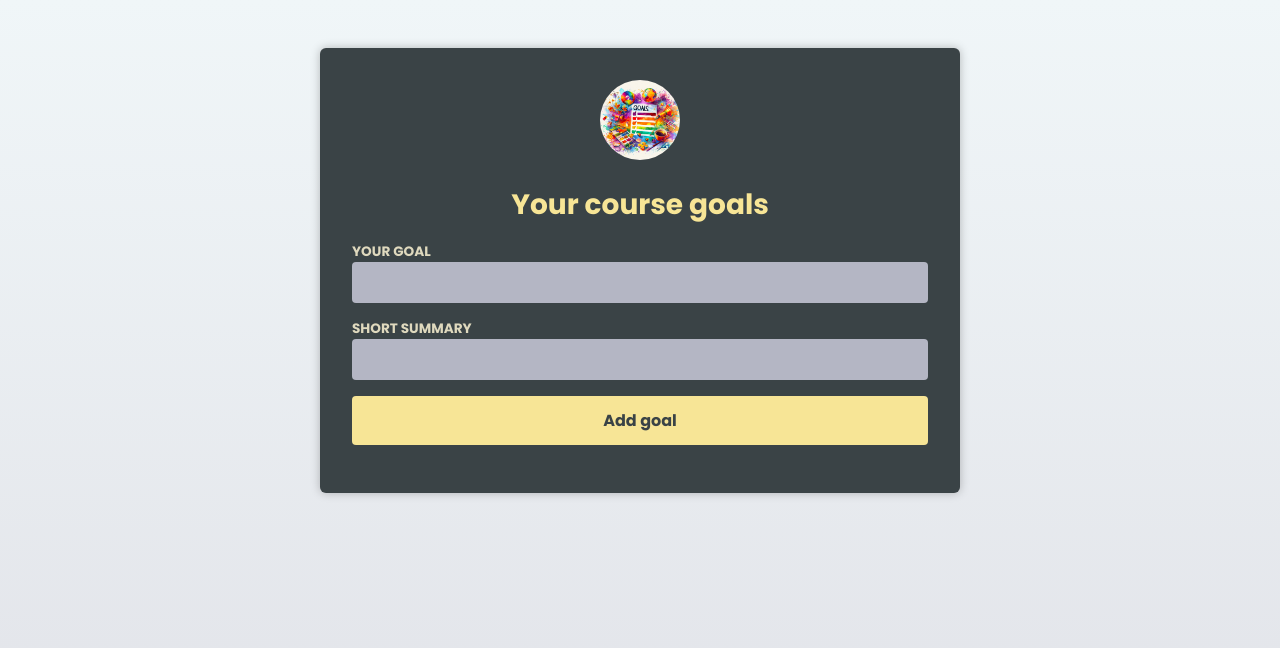
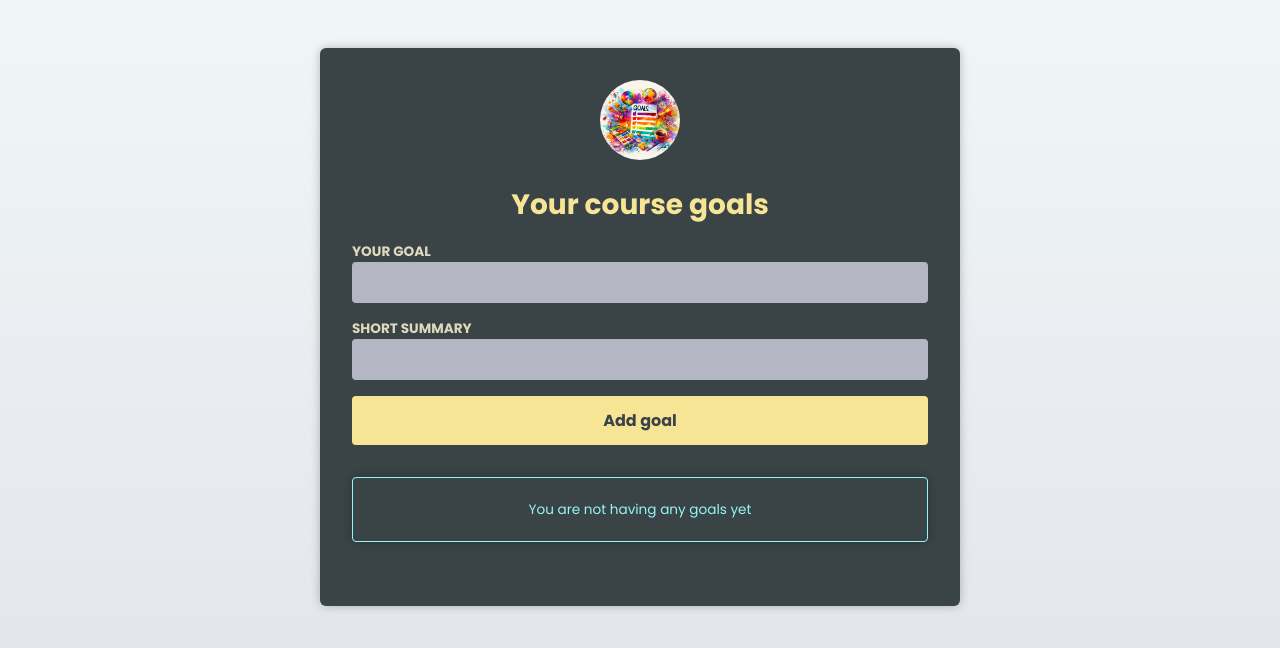
Before and after one commit to avijeetpandey/react-using-typescript, a React (Vite) app: page / in a window 1280 px wide. Shown: the top 648 px of the page. Built offline with nearby package versions, Linux system fonts and the light colour scheme; the HTML template or start-up script is replaced by a standard one.

Commit message:
Fixed info box component

```diff
--- a/src/components/CourseGoalList.tsx
+++ b/src/components/CourseGoalList.tsx
@@ -1,5 +1,7 @@
+import { type ReactNode } from "react";
 import { CourseGoalProps } from "../App";
 import CourseGoal from "./CourseGoal";
+import InfoBox from "./InfoBoxProps";
 
 export type CourseGoalListProps = {
   goals: CourseGoalProps[];
@@ -10,7 +12,22 @@
   goals,
   onDelete
 }: CourseGoalListProps) {
+  let warningBox: ReactNode;
+  if (goals.length === 0) {
+    return <InfoBox mode="hint">You are not having any goals yet</InfoBox>;
+  }
+
+  if (goals.length >= 2) {
+    warningBox = (
+      <InfoBox mode="warning" severity="high">
+        You are having too much goals , dont put so much on your plate
+      </InfoBox>
+    );
+  }
+
   return (
+    <>
+      {warningBox}
       <ul>
         {goals.map(({ id, title, description }: CourseGoalProps) => {
           return (
@@ -26,5 +43,6 @@
           );
         })}
       </ul>
+    </>
   );
 }
--- /dev/null
+++ b/src/components/InfoBoxProps.tsx
@@ -0,0 +1,34 @@
+import { type ReactNode } from "react";
+
+type WarningBoxProps = {
+  mode: "warning";
+  severity: "low" | "medium" | "high";
+  children: ReactNode;
+};
+
+type HintBoxProps = {
+  mode: "hint";
+  children: ReactNode;
+};
+
+type InfoBoxProps = WarningBoxProps | HintBoxProps;
+
+export default function InfoBox(props: InfoBoxProps) {
+  const { children, mode } = props;
+  if (mode === "hint") {
+    return (
+      <aside className="infobox infobox-hint">
+        <p>{children}</p>
+      </aside>
+    );
+  }
+
+  const { severity } = props;
+
+  return (
+    <aside className={`infobox infobox-warning warning--${severity}`}>
+      <h2></h2>
+      <p>{children}</p>
+    </aside>
+  );
+}
--- a/src/index.css
+++ b/src/index.css
@@ -130,3 +130,32 @@
   text-align: center;
   color: #acd1ce;
 }
+
+.infobox {
+  margin: 2rem 0;
+  padding: 0.5rem;
+  text-align: center;
+  box-shadow: 0 0 10px rgba(0, 0, 0, 0.25);
+  font-size: 0.85rem;
+  border-radius: 4px;
+}
+
+.infobox-hint {
+  border: 1px solid #96f5f7;
+  color: #96f5f7;
+}
+
+.infobox-warning.warning--low {
+  border: 1px solid #f6d84f;
+  color: #f6d84f;
+}
+
+.infobox-warning.warning--medium {
+  border: 1px solid #f9a73b;
+  color: #f9a73b;
+}
+
+.infobox-warning.warning--high {
+  border: 1px solid #f97373;
+  color: #f97373;
+}
```
Lines whose indentation alone changed are shown as unchanged.
